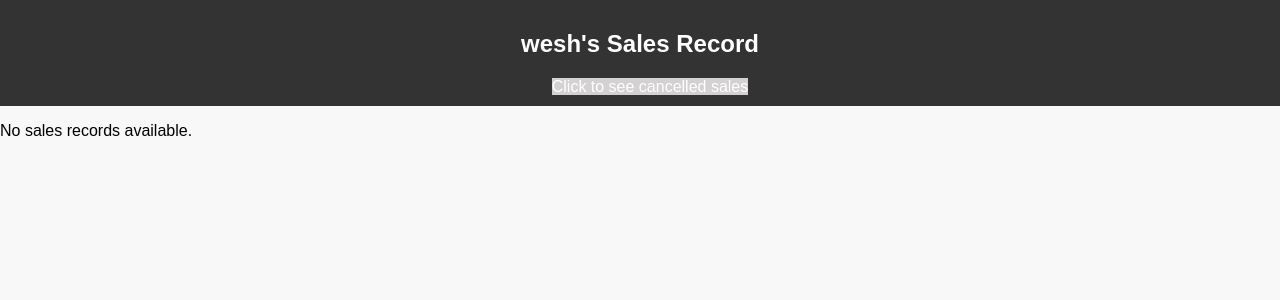
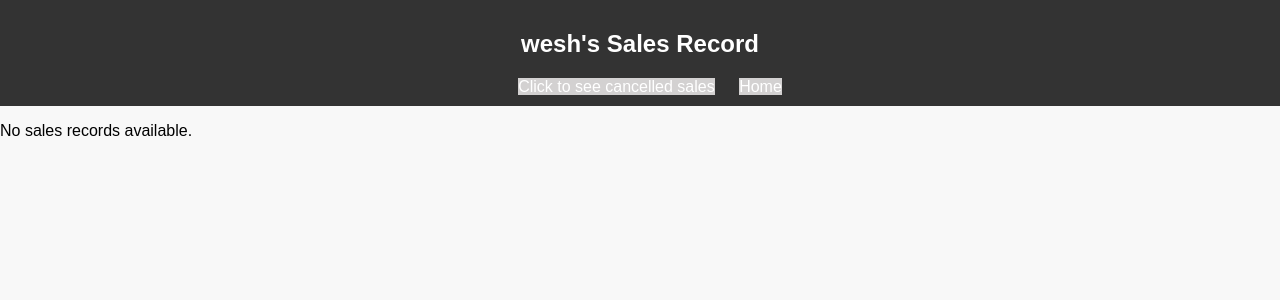
Before and after one commit to Weshkw/Simple-Point-Of-Sale-System, a Django app: page /sales/ in a window 1280 px wide. Shown: the top 300 px of the page. Run offline with Django 4.2, Linux system fonts and the light colour scheme; a user stored in the database is signed in; data that the repository does not hold is empty.

```diff
--- a/instantbusinessressponse/templates/instantbusinessressponse/canceled_sales.html
+++ b/instantbusinessressponse/templates/instantbusinessressponse/canceled_sales.html
@@ -84,5 +84,7 @@
     {% else %}
         <p>No cancelled sales available.</p>
     {% endif %}
+
+    <a href="{% url 'home' %}">Home</a>
 </body>
 </html>
--- a/instantbusinessressponse/templates/instantbusinessressponse/userSalesRecord.html
+++ b/instantbusinessressponse/templates/instantbusinessressponse/userSalesRecord.html
@@ -12,6 +12,7 @@
     <nav>
         <h1>{{ request.user.username }}'s Sales Record</h1>
         <a href="{% url 'cancelled-sales' %}">Click to see cancelled sales</a>
+        <a href="{% url 'home' %}">Home</a>
     </nav>
 
     {% if messages %}
```
Also changed, not shown: db.sqlite3.
